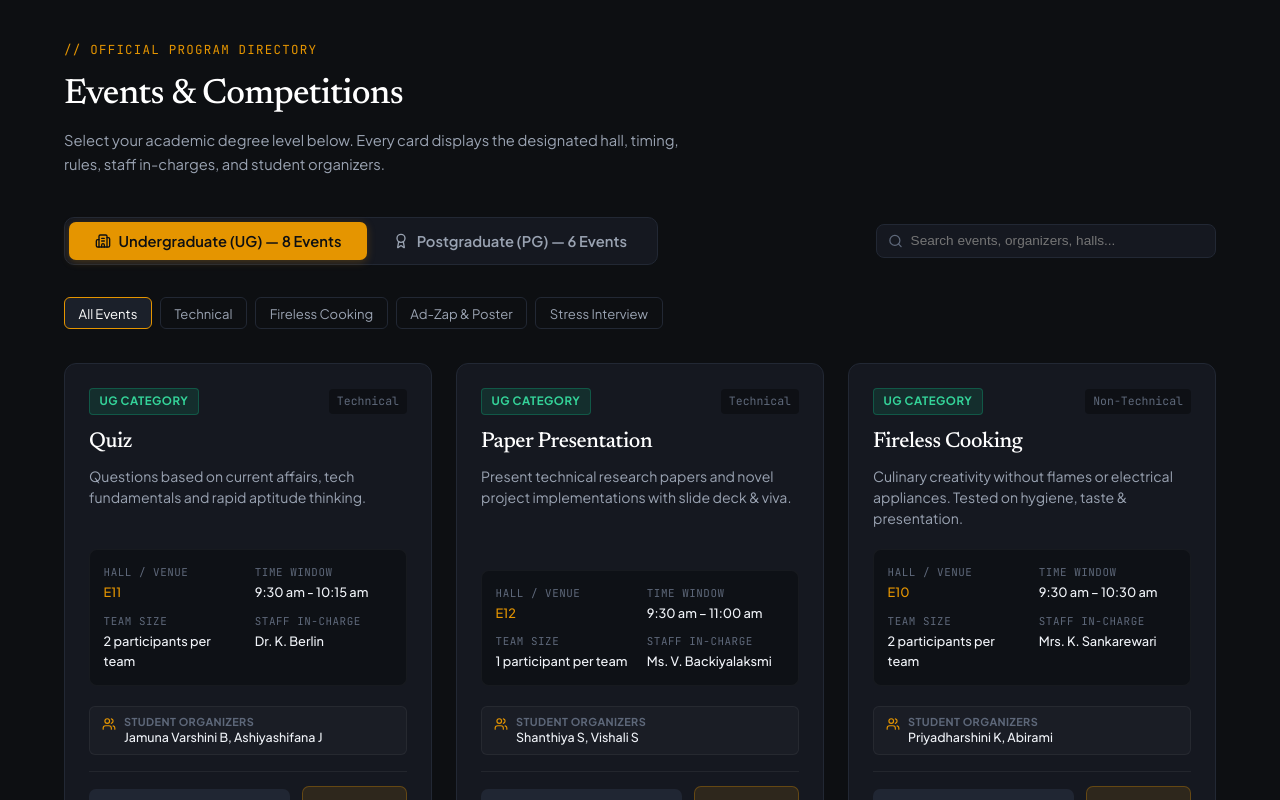
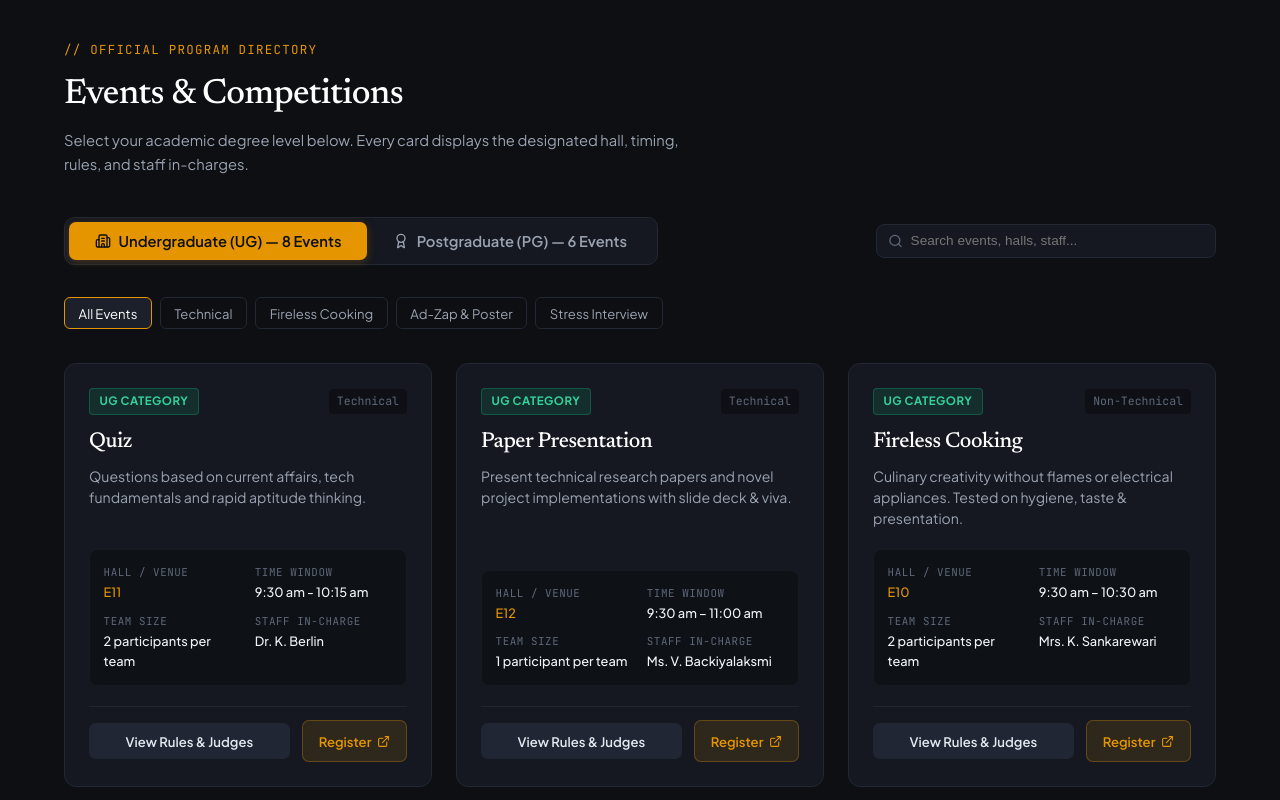
Before and after one commit to mogesh-developer/SYNORA_2K26, a React (Vite) app: page / in a window 1280 px wide. Shown: the part 1160-1960 px from the top of the page. Built offline with nearby package versions, Linux system fonts and the light colour scheme.

Commit message:
fix: update html title to SYNORA 2K26 and remove student organizers from cards

```diff
--- a/index.html
+++ b/index.html
@@ -2,9 +2,9 @@
 <html lang="en">
   <head>
     <meta charset="UTF-8" />
-    <link rel="icon" type="image/svg+xml" href="/vite.svg" />
+    <link rel="icon" type="image/png" href="/synora-logo.png" />
     <meta name="viewport" content="width=device-width, initial-scale=1.0" />
-    <title>IGNITE '26 — Annual College Symposium & Cultural Festival</title>
+    <title>SYNORA 2K26 — Inter Department Meet | The American College, Madurai</title>
     <!-- Editorial Serif & Modern Clean Sans-Serif Fonts -->
     <link rel="preconnect" href="https://fonts.googleapis.com">
     <link rel="preconnect" href="https://fonts.gstatic.com" crossorigin>
--- a/src/App.jsx
+++ b/src/App.jsx
@@ -52,7 +52,6 @@ export default function App() {
       ev.title.toLowerCase().includes(searchQuery.toLowerCase()) ||
       ev.shortDesc.toLowerCase().includes(searchQuery.toLowerCase()) ||
       ev.venue.toLowerCase().includes(searchQuery.toLowerCase()) ||
-      (ev.organizers && ev.organizers.toLowerCase().includes(searchQuery.toLowerCase())) ||
       (ev.staffIncharge && ev.staffIncharge.toLowerCase().includes(searchQuery.toLowerCase())) ||
       (ev.judge && ev.judge.toLowerCase().includes(searchQuery.toLowerCase()));
     return degreeMatch && typeMatch && searchMatch;
@@ -247,7 +246,7 @@ export default function App() {
 
         {/* =================================================================
             2. EVENTS & COMPETITIONS (The Core Hub)
-            Contains Hall details, Timings, Rules, Staff & Integrated Desk Organizers
+            Contains Hall details, Timings, Rules & Staff In-charge
             ================================================================= */}
         <section id="events" className="section">
           <div className="container">
@@ -255,7 +254,7 @@ export default function App() {
               <span className="section-eyebrow">// Official Program Directory</span>
               <h2 className="section-title">Events & Competitions</h2>
               <p style={{ color: "var(--text-muted)", marginTop: "0.4rem", maxWidth: "650px", fontSize: "0.92rem" }}>
-                Select your academic degree level below. Every card displays the designated hall, timing, rules, staff in-charges, and student organizers.
+                Select your academic degree level below. Every card displays the designated hall, timing, rules, and staff in-charges.
               </p>
             </div>
 
@@ -285,7 +284,7 @@ export default function App() {
                   <Search size={15} style={{ position: "absolute", left: "12px", top: "50%", transform: "translateY(-50%)", color: "var(--text-faint)" }} />
                   <input
                     type="text"
-                    placeholder={`Search events, organizers, halls...`}
+                    placeholder={`Search events, halls, staff...`}
                     value={searchQuery}
                     onChange={(e) => setSearchQuery(e.target.value)}
                     style={{
@@ -332,7 +331,7 @@ export default function App() {
               </div>
             </div>
 
-            {/* Event Cards Grid */}
+            {/* Event Cards Grid (Student Organizers removed from cards as requested) */}
             <div className="events-grid">
               {filteredEvents.map((event) => (
                 <div
@@ -366,28 +365,6 @@ export default function App() {
                     <div className="spec-cell">
                       <span className="spec-title">Staff In-Charge</span>
                       <span className="spec-val">{event.staffIncharge || "Department Staff"}</span>
-                    </div>
-                  </div>
-
-                  {/* Integrated Student Organizers Directly Inside the Card */}
-                  <div style={{
-                    backgroundColor: "rgba(255, 255, 255, 0.025)",
-                    border: "1px solid rgba(255, 255, 255, 0.05)",
-                    borderRadius: "6px",
-                    padding: "0.5rem 0.75rem",
-                    marginBottom: "1rem",
-                    display: "flex",
-                    alignItems: "flex-start",
-                    gap: "0.5rem"
-                  }}>
-                    <Users size={14} style={{ color: "var(--accent)", marginTop: "2px", flexShrink: 0 }} />
-                    <div style={{ fontSize: "0.78rem", lineHeight: "1.35" }}>
-                      <span style={{ color: "var(--text-faint)", textTransform: "uppercase", fontSize: "0.68rem", fontWeight: 700, letterSpacing: "0.04em", display: "block" }}>
-                        Student Organizers
-                      </span>
-                      <span style={{ color: "var(--text-main)", fontWeight: 500 }}>
-                        {event.organizers}
-                      </span>
                     </div>
                   </div>
 
@@ -477,11 +454,6 @@ export default function App() {
                     <p style={{ fontSize: "0.85rem", color: "var(--accent)", marginTop: "2px", fontWeight: 600 }}>{activeEventModal.judge || "Department Judge"}</p>
                   </div>
                 </div>
-
-                <div style={{ marginTop: "0.85rem", background: "#0e1116", padding: "0.75rem", borderRadius: "8px", border: "1px solid var(--border)" }}>
-                  <span className="spec-title">Student Event Organizers</span>
-                  <p style={{ fontSize: "0.88rem", color: "#fff", marginTop: "2px", fontWeight: 500 }}>{activeEventModal.organizers}</p>
-                </div>
               </div>
 
               <div className="modal-footer">
@@ -542,7 +514,6 @@ export default function App() {
 
         {/* =================================================================
             4. RESTRUCTURED & STYLED GUIDELINES SECTION
-            Premium architectural cards with dedicated iconography and category pill badges
             ================================================================= */}
         <section id="guidelines" className="section" style={{ backgroundColor: "#11141a" }}>
           <div className="container">
@@ -620,9 +591,6 @@ export default function App() {
                   <span>Open Official Google Registration Form</span>
                   <ExternalLink size={18} />
                 </a>
-                <span style={{ fontSize: "0.78rem", color: "var(--text-faint)", fontFamily: "var(--font-mono)" }}>
-                  Registration Desk leads: Dharshana L, Sowbakiya N, Mithradevi J, Shamema M, R Dharshini, Anudharshini T
-                </span>
               </div>
             </div>
           </div>
```
Also changed, not shown: vercel.json.
